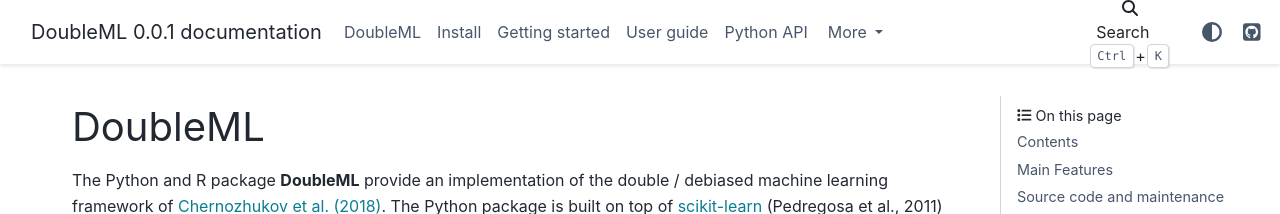
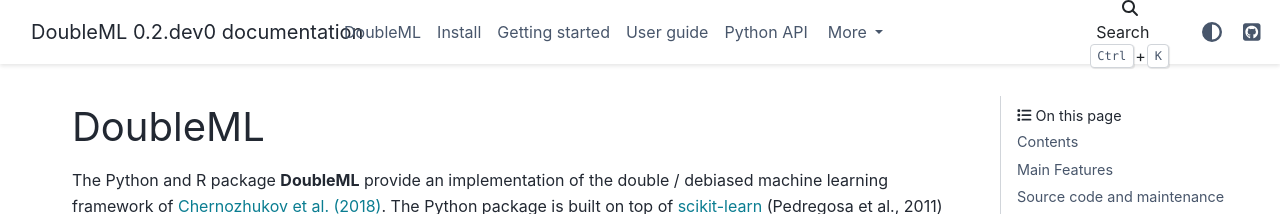
Before and after one commit to DoubleML/doubleml-for-py, a Sphinx documentation site: the page built from doc/index.rst, in a window 1280 px wide. Shown: the top 214 px of the page. Built offline with Sphinx 7.4.7 and the PyData theme 0.15.4, drawn with Linux system fonts in a browser that asks for light colours; pages that are not in the unit, such as notebooks, are missing from menus.

Commit message:
increment the dev version after minor release

```diff
--- a/doc/conf.py
+++ b/doc/conf.py
@@ -22,7 +22,7 @@
 author = 'Bach, P., Chernozhukov, V., Kurz, M. S., and Spindler, M.'
 
 # The full version, including alpha/beta/rc tags
-release = '0.0.1'
+release = '0.2.dev0'
 
 
 # -- General configuration ---------------------------------------------------
--- a/setup.py
+++ b/setup.py
@@ -11,7 +11,7 @@
 
 setup(
     name='DoubleML',
-    version='0.1.dev0',
+    version='0.2.dev0',
     author='Bach, P., Chernozhukov, V., Kurz, M. S., and Spindler, M.',
     maintainer='Malte S. Kurz',
     maintainer_email='malte.simon.kurz@uni-hamburg.de',
```
